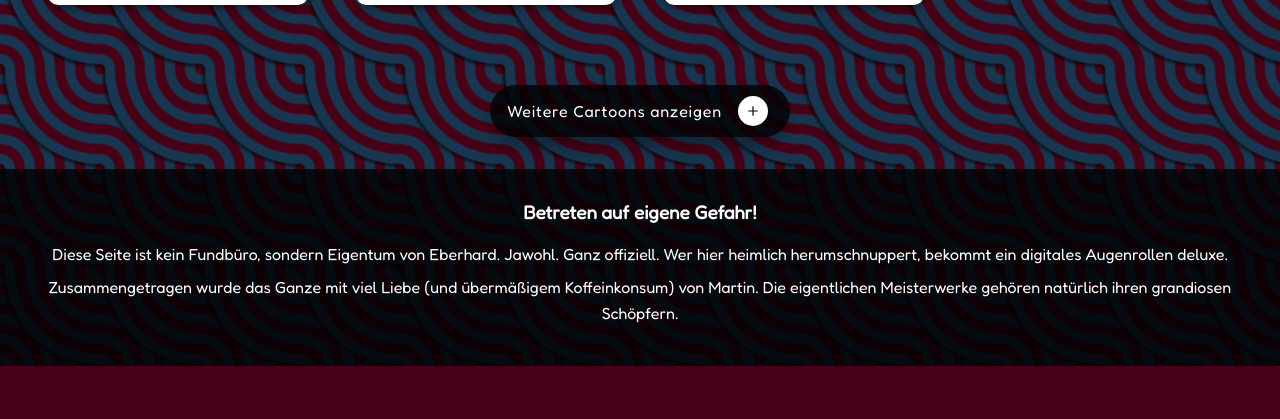
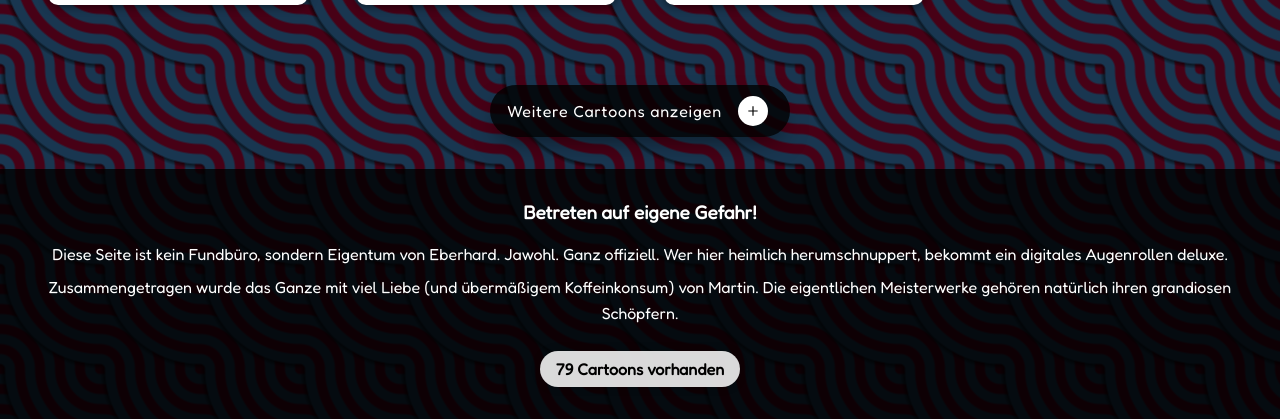
Before and after one commit to Grafikmartin/Cartoons, a plain HTML site: page index.html in a window 1280 px wide. Shown: the part 1631-2050 px from the top of the page. Before the commit the page ends 1997 px from the top, so only its background shows below. Drawn offline with Linux system fonts and the light colour scheme.

Commit message:
document.addEventListener(DOMContentLoaded, () =>

```diff
--- a/index.html
+++ b/index.html
@@ -12,10 +12,13 @@
 
 </head>
 <body>
+
+
  <header  class="container">
 
   <img src="./assets/Iconsmind-Outline-Laughing.256.png" alt="Lachen Icon" class="header-icon">
   <h1>Die Eber-Hard-Lacher</h1>
+
 </header>
 
 
@@ -44,7 +47,7 @@
   <p>Diese Seite ist kein Fundbüro, sondern Eigentum von Eberhard. Jawohl. Ganz offiziell. Wer hier heimlich herumschnuppert, bekommt ein digitales Augenrollen deluxe.</p>
   <p>Zusammengetragen wurde das Ganze mit viel Liebe (und übermäßigem Koffeinkonsum) von Martin.
     Die eigentlichen Meisterwerke gehören natürlich ihren grandiosen Schöpfern.</p>
-
+    <div id="cartoon-counter">0 Cartoons angezeigt</div>
 </footer>
 
   <script src="script.js"></script>
--- a/script.js
+++ b/script.js
@@ -43,7 +43,7 @@ const presetCartoons = [
   { title: "Zu Befehl!", src: "cartoons/Waesche.png", description: "" },
   { title: "Neue Traditionen", src: "cartoons/Weihnachten.png", description: "" },
   { title: "Irrglaube und Konsequenzen", src: "cartoons/wennAFD.png", description: "" },
-{ title: "Prioritäten ändern sich", src: "cartoons/PrioritaetenAendernSich.png", description: "" },
+  { title: "Prioritäten ändern sich", src: "cartoons/PrioritaetenAendernSich.png", description: "" },
   { title: "Auch aus Gewohnheit!", src: "cartoons/Gewohnheit.png", description: "" },
   { title: "Hohe Kriminalitätsdichte", src: "cartoons/einarmigerBandit.png", description: "" },
   { title: "Kafreitag", src: "cartoons/Kafreitag.png", description: "" },
@@ -81,7 +81,10 @@ const presetCartoons = [
   { title: "Service ist wichtig!", src: "cartoons/service.png", description: "" },
   { title: "Fan bleibt Fan", src: "cartoons/enkelkind.jpg", description: "" }
 ];
-
+document.addEventListener("DOMContentLoaded", () => {
+  const counter = document.getElementById("cartoon-counter");
+  counter.textContent = `${presetCartoons.length} Cartoons vorhanden`;
+});
 let displayedCount = 15;
 const incrementCount = 5;
 
--- a/style.css
+++ b/style.css
@@ -37,6 +37,20 @@ body {
   flex-direction: column;
   min-height: 100vh;
 }
+
+  #cartoon-counter {
+    margin: 25px auto 0 auto; /* zentriert */
+    width: fit-content; /* nur so breit wie nötig */
+    background: rgba(255, 255, 255, 0.85);
+    color: #000;
+    padding: 0.5em 1em;
+    border-radius: 999px;
+    font-weight: bold;
+    font-size: 1em;
+    box-shadow: 0 0 10px rgba(0,0,0,0.2);
+    z-index: 999;
+    backdrop-filter: blur(4px);
+  }
 
 header {
   width: 100%;
```
